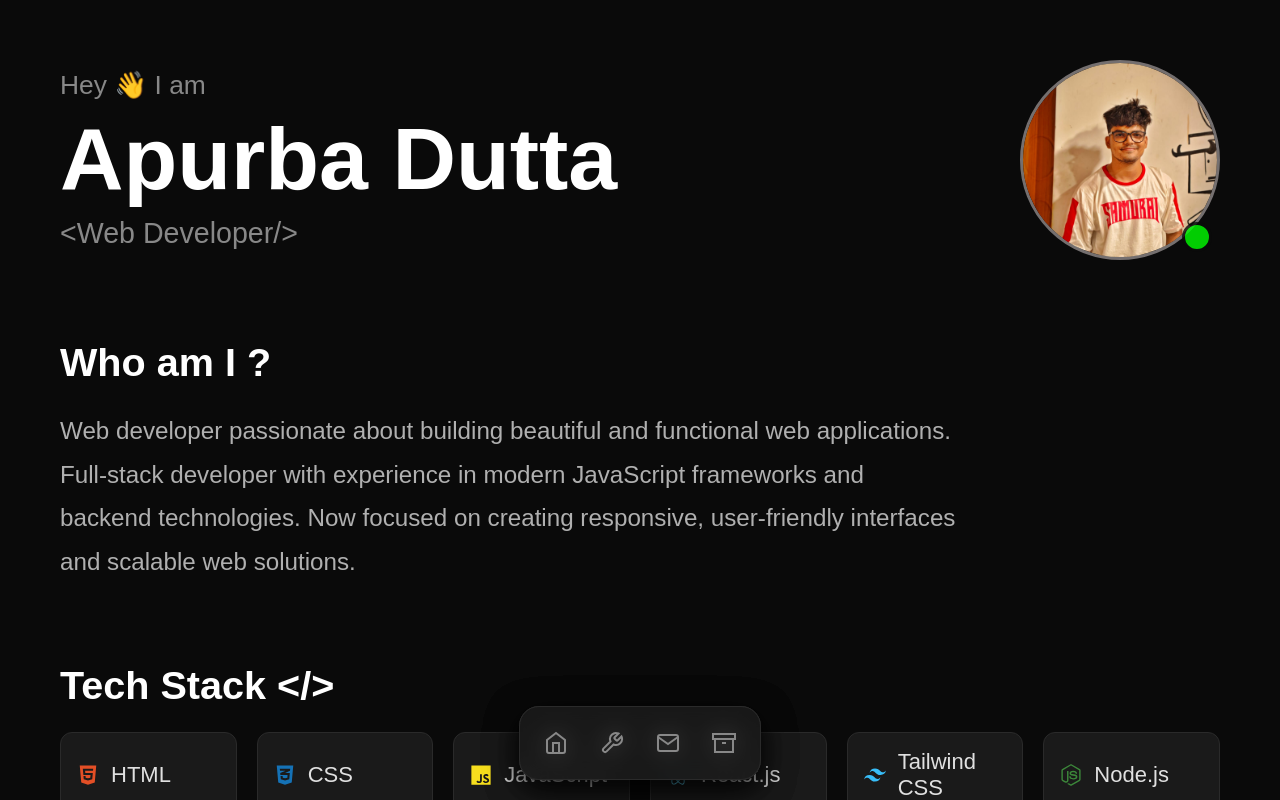
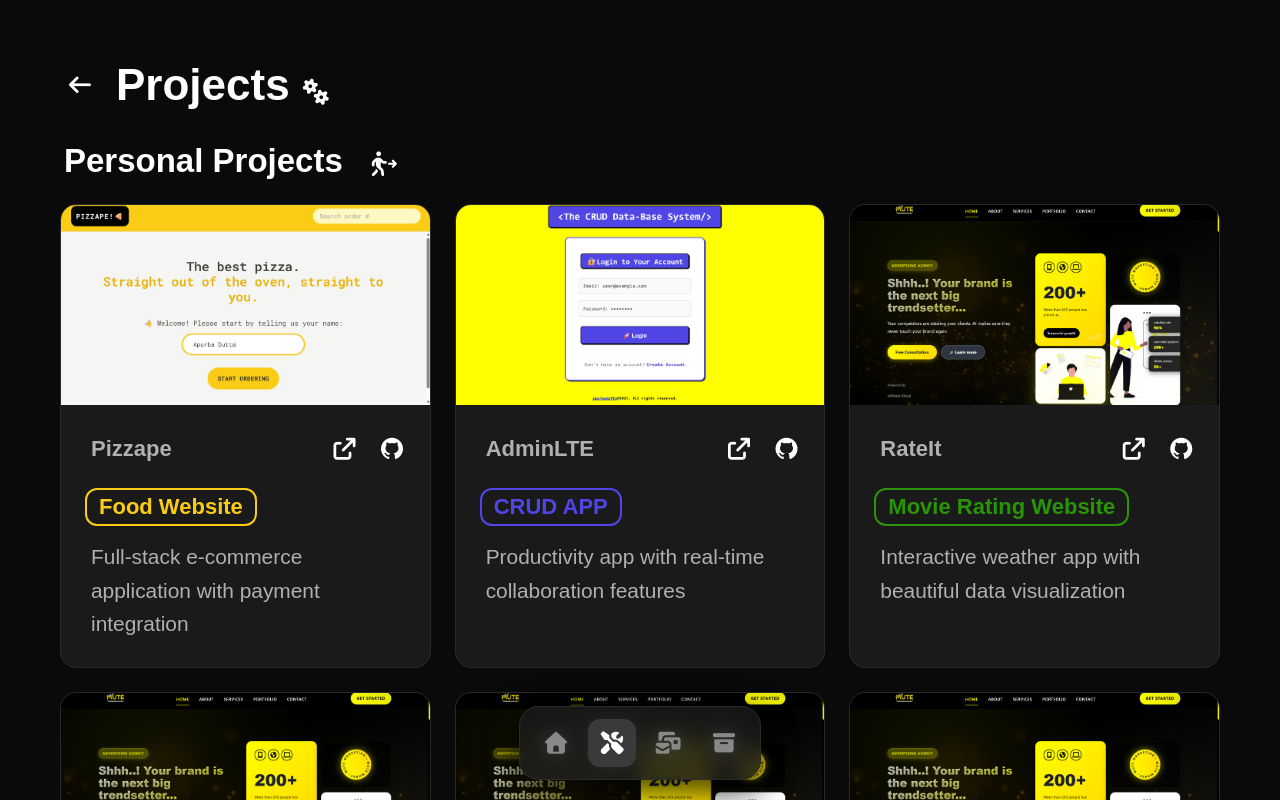
Before and after one commit to apurba2099/apurbad-portfolio, a React (Vite) app: page /project in a window 1280 px wide. Shown: the top 800 px of the page. Built offline with nearby package versions, Linux system fonts and the light colour scheme; some icons are missing; a web font is replaced by a local one.

Commit message:
3. Routes Done (routing all pages)

```diff
--- a/src/App.jsx
+++ b/src/App.jsx
@@ -1,14 +1,21 @@
-// Import Pages
+import React from "react";
+import { Routes, Route } from "react-router-dom";
+import Navigation from "./components/Navigation/Navigation.jsx";
 import Home from "./pages/Home/Home.jsx";
 import Project from "./pages/Project/Project.jsx";
 import Contact from "./pages/Contact/Contact.jsx";
+// import Archive from "./pages/Archive/Archive.jsx";
 
 export default function App() {
   return (
-    <div>
-      <Home />
-      <Project />
-      <Contact />
-    </div>
+    <>
+      <Navigation />
+      <Routes>
+        <Route path="/" element={<Home />} />
+        <Route path="/project" element={<Project />} />
+        <Route path="/contact" element={<Contact />} />
+        {/* <Route path="/archive" element={<Archive />} /> */}
+      </Routes>
+    </>
   );
 }
--- a/src/components/Navigation/Navigation.css
+++ b/src/components/Navigation/Navigation.css
@@ -44,6 +44,49 @@
   height: 24px;
 }
 
+/* Tooltip styles */
+.tooltip {
+  position: relative;
+  display: flex;
+  align-items: center;
+  justify-content: center;
+}
+
+.tooltip .tooltip-text {
+  position: absolute;
+  bottom: 120%;
+  left: 50%;
+  transform: translateX(-50%) translateY(5px);
+  background-color: #fff;
+  color: #000;
+  padding: 4px 8px;
+  border-radius: 6px;
+  font-size: 1rem;
+  white-space: nowrap;
+  opacity: 0;
+  visibility: hidden;
+  transition: all 0.25s ease;
+  pointer-events: none;
+}
+
+ .tooltip:hover .tooltip-text {
+  opacity: 1;
+  visibility: visible;
+  transform: translateX(-50%) translateY(0);
+}
+
+/* Optional tiny arrow */
+.tooltip .tooltip-text::after {
+  content: "";
+  position: absolute;
+  top: 100%;
+  left: 50%;
+  margin-left: -5px;
+  border-width: 5px;
+  border-style: solid;
+  border-color: rgba(255, 255, 255, 0.9) transparent transparent transparent;
+}
+
 /* Responsive Design  */
 @media (max-width: 768px) {
   .bottom-nav {
--- a/src/components/Navigation/Navigation.jsx
+++ b/src/components/Navigation/Navigation.jsx
@@ -1,64 +1,77 @@
+import { useNavigate, useLocation } from "react-router-dom";
 import { useState } from "react";
 import "./Navigation.css";
+
 export default function Navigation() {
-  const [activeNav, _] = useState("Home");
-  //   setActiveNav;
+  const navigate = useNavigate();
+  const location = useLocation();
+  const [_, setActiveTooltip] = useState(null); //activeTooltip
+
+  // detect active route automatically
+  const currentPath = location.pathname;
+
+  const handleNavClick = (path, index) => {
+    // Check if on mobile/touch device
+    const isTouchDevice =
+      "ontouchstart" in window || navigator.maxTouchPoints > 0;
+
+    if (isTouchDevice) {
+      // Show tooltip immediately
+      setActiveTooltip(index);
+
+      // Navigate after a short delay (600ms to see tooltip)
+      setTimeout(() => {
+        setActiveTooltip(null);
+        navigate(path);
+      }, 500);
+    } else {
+      // Desktop: navigate immediately
+      navigate(path);
+    }
+  };
+
   return (
     <nav className="bottom-nav">
-      <button className={`nav-item ${activeNav === "home" ? "active" : ""}`}>
-        <svg
-          width="24"
-          height="24"
-          viewBox="0 0 24 24"
-          fill="none"
-          stroke="currentColor"
-          strokeWidth="2"
-        >
-          <path d="M3 9l9-7 9 7v11a2 2 0 0 1-2 2H5a2 2 0 0 1-2-2z" />
-          <polyline points="9 22 9 12 15 12 15 22" />
-        </svg>
+      {/* Home */}
+      <button
+        className={`nav-item tooltip ${currentPath === "/" ? "active" : ""}`}
+        onClick={() => handleNavClick("/", 0)}
+      >
+        <i className="fa-solid fa-house"></i>
+        <span className="tooltip-text">Home</span>
       </button>
 
-      <button className={`nav-item ${activeNav === "tools" ? "active" : ""}`}>
-        <svg
-          width="24"
-          height="24"
-          viewBox="0 0 24 24"
-          fill="none"
-          stroke="currentColor"
-          strokeWidth="2"
-        >
-          <path d="M14.7 6.3a1 1 0 0 0 0 1.4l1.6 1.6a1 1 0 0 0 1.4 0l3.77-3.77a6 6 0 0 1-7.94 7.94l-6.91 6.91a2.12 2.12 0 0 1-3-3l6.91-6.91a6 6 0 0 1 7.94-7.94l-3.76 3.76z" />
-        </svg>
+      {/* Projects */}
+      <button
+        className={`nav-item tooltip ${
+          currentPath === "/project" ? "active" : ""
+        }`}
+        onClick={() => handleNavClick("/project", 1)}
+      >
+        <i className="fa-solid fa-screwdriver-wrench"></i>
+        <span className="tooltip-text">Projects</span>
       </button>
 
-      <button className={`nav-item ${activeNav === "contact" ? "active" : ""}`}>
-        <svg
-          width="24"
-          height="24"
-          viewBox="0 0 24 24"
-          fill="none"
-          stroke="currentColor"
-          strokeWidth="2"
-        >
-          <path d="M4 4h16c1.1 0 2 .9 2 2v12c0 1.1-.9 2-2 2H4c-1.1 0-2-.9-2-2V6c0-1.1.9-2 2-2z" />
-          <polyline points="22,6 12,13 2,6" />
-        </svg>
+      {/* Contact */}
+      <button
+        className={`nav-item tooltip ${
+          currentPath === "/contact" ? "active" : ""
+        }`}
+        onClick={() => handleNavClick("/contact", 2)}
+      >
+        <i className="fa-solid fa-envelopes-bulk"></i>
+        <span className="tooltip-text">Contact</span>
       </button>
 
-      <button className={`nav-item ${activeNav === "archive" ? "active" : ""}`}>
-        <svg
-          width="24"
-          height="24"
-          viewBox="0 0 24 24"
-          fill="none"
-          stroke="currentColor"
-          strokeWidth="2"
-        >
-          <polyline points="21 8 21 21 3 21 3 8" />
-          <rect x="1" y="3" width="22" height="5" />
-          <line x1="10" y1="12" x2="14" y2="12" />
-        </svg>
+      {/* Archive */}
+      <button
+        className={`nav-item tooltip ${
+          currentPath === "/archive" ? "active" : ""
+        }`}
+        onClick={() => handleNavClick("/archive", 3)}
+      >
+        <i className="fa-solid fa-box-archive"></i>
+        <span className="tooltip-text">Archive</span>
       </button>
     </nav>
   );
--- a/src/pages/Contact/Contact.jsx
+++ b/src/pages/Contact/Contact.jsx
@@ -14,7 +14,17 @@ import Navigation from "../../components/Navigation/Navigation";
 import { toast, ToastContainer } from "react-toastify";
 import "react-toastify/dist/ReactToastify.css";
 
+//Routes
+import { useNavigate } from "react-router-dom";
+
 export default function Contact() {
+  //Routes
+  const navigate = useNavigate();
+
+  // Navigate handler function
+  const handleNavClick = (path) => {
+    navigate(path);
+  };
   const [showSuccess, setShowSuccess] = useState(false);
   const [formData, setFormData] = useState({
     name: "",
@@ -112,7 +122,7 @@ export default function Contact() {
       {/* Contact Section */}
       <section id="contact" className="contact-section">
         <div className="contact-header">
-          <a className="back-btn">
+          <a className="back-btn" onClick={() => handleNavClick("/")}>
             <i class="fa-solid fa-arrow-left"></i>
           </a>
           <h2>
--- a/src/pages/Project/Project.jsx
+++ b/src/pages/Project/Project.jsx
@@ -4,7 +4,19 @@ import Navigation from "../../components/Navigation/Navigation";
 import project_1 from "..//../assets/images/project-1.png";
 import project_2 from "..//../assets/images/project-2.png";
 import project_3 from "..//../assets/images/project-3.png";
+
+//Routes Import
+import { useNavigate } from "react-router-dom";
+
 export default function Project() {
+  // Routes
+  const navigate = useNavigate();
+
+  //Route Handler Function
+  function handleNavClick(path) {
+    navigate(path);
+  }
+
   const projects = [
     {
       id: 1,
@@ -153,7 +165,7 @@ export default function Project() {
       {/* Project Section */}
       <section id="project" className="project-section">
         <div className="project-header">
-          <a className="back-btn">
+          <a className="back-btn" onClick={() => handleNavClick("/")}>
             <i className="fa-solid fa-arrow-left"></i>
           </a>
           <h2>
```
Also changed, not shown: src/index.jsx (+7 -6 lines).
